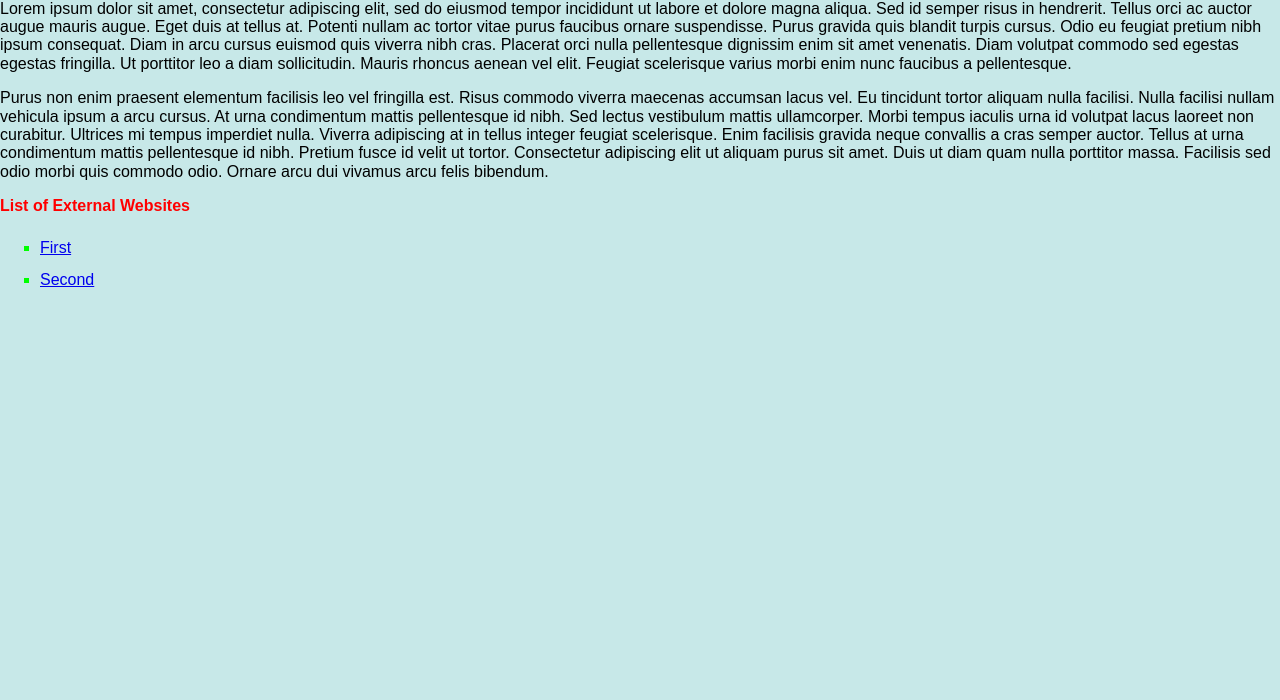
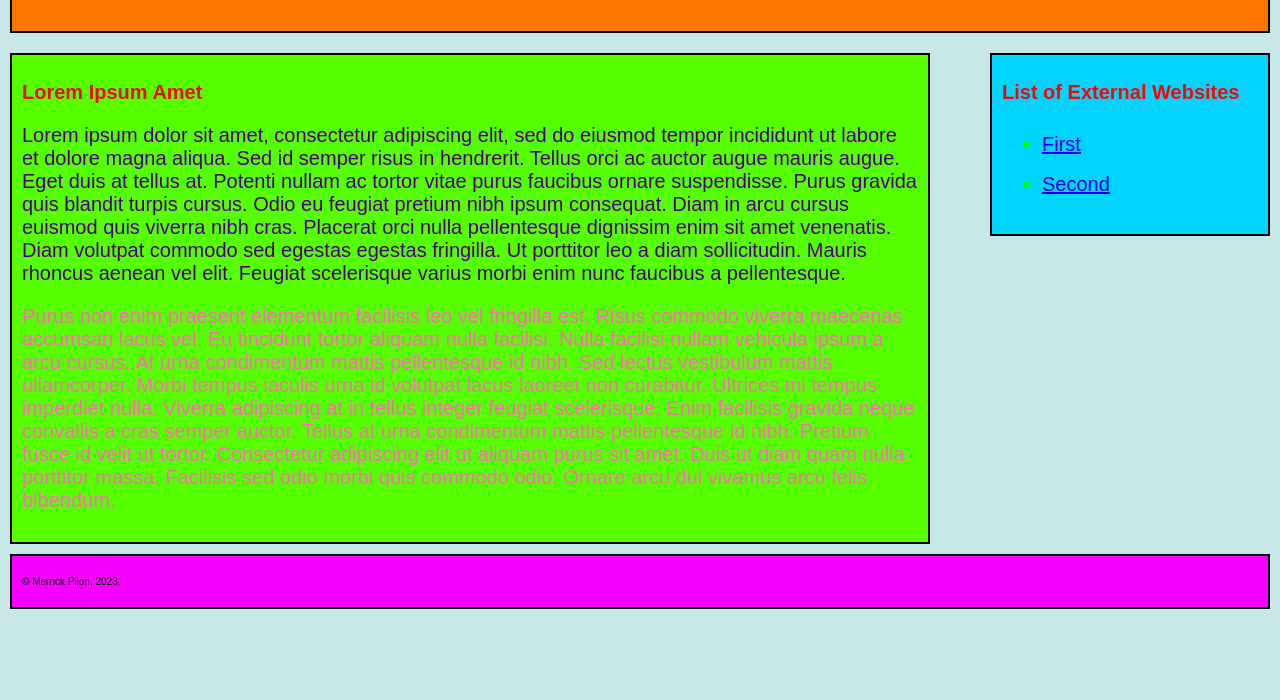
Before and after one commit to MerrickPilon7730/PROG1245, a plain HTML site: page index.html in a window 1280 px wide. Shown: the part 100-800 px from the top of the page. Drawn offline with Linux system fonts and the light colour scheme.

Commit message:
added float and changed styles

```diff
--- a/css/styles.css
+++ b/css/styles.css
@@ -1,10 +1,10 @@
 /*Merrick Pilon 8947730 */
 
 body{
-    font-family: Arial, Helvetica, sans-serif;
+    font: 20px Arial, sans-serif, serif;
     background-color: hsla(181, 45%, 49%, 0.3);
     height: 80vh;
-    width: vw;
+    width: 100vw;
 }
 
 h2{
@@ -17,3 +17,47 @@ ul{
     line-height: 2em;
     color: rgba(0, 255, 0, 1);
 }
+
+header{
+    background-color: hsl(28, 100%, 50%);
+}
+
+main{
+    width: 70%;
+    float:left;
+    background-color: hsl(100, 100%, 50%);
+}
+
+aside{
+    float: right;
+    width: 20%;
+    background-color: hsl(190, 100%, 50%);
+}
+
+.structural{
+    border: 2px solid;
+    margin: 10px;
+    padding: 10px;
+}
+
+#p1{
+    color: rgb(75, 0, 130);
+}
+
+#p2{
+    color: rgb(255, 105, 180);
+}
+
+footer{
+    clear: both;
+    background-color: hsl(298, 100%, 50%);
+
+}
+
+a:hover{
+    color: #F00;
+}
+
+footer p {
+    font-size: 10px;
+}
--- a/index.html
+++ b/index.html
@@ -12,8 +12,14 @@
 </head>
 
 <body>
+    <header class="structural">
         <h1 style="font-size: 40px; color: red;">Lorem Ipsum</h1>
-    <p>
+    </header>
+
+    <main class="structural">
+
+        <h2>Lorem Ipsum Amet</h2>
+        <p id="p1">
             Lorem ipsum dolor sit amet, consectetur adipiscing elit, sed do eiusmod tempor
             incididunt ut labore et dolore magna aliqua. Sed id semper risus in hendrerit.
             Tellus orci ac auctor augue mauris augue. Eget duis at tellus at. Potenti nullam
@@ -25,7 +31,7 @@
             scelerisque varius morbi enim nunc faucibus a pellentesque.
         </p>
 
-    <p>
+        <p id="p2">
             Purus non enim praesent elementum facilisis leo vel fringilla est. Risus commodo
             viverra maecenas accumsan lacus vel. Eu tincidunt tortor aliquam nulla facilisi.
             Nulla facilisi nullam vehicula ipsum a arcu cursus. At urna condimentum mattis
@@ -39,14 +45,22 @@
 
 
         </p>
+    </main>
 
+    <aside class="structural">
         <h2>List of External Websites</h2>
 
         <ul>
             <li><a href="https://www.lipsum.com/" target="_blank">First</a></li>
             <li><a href="https://www.conestogac.on.ca/" target="_blank">Second</a></li>
         </ul>
+    </aside>
 
+    <footer class="structural">
+        <p>
+            &copy Merrick Pilon, 2023.
+        </p>
+    </footer>
 </body>
 
 </html>
```
Lines whose indentation alone changed are shown as unchanged.
